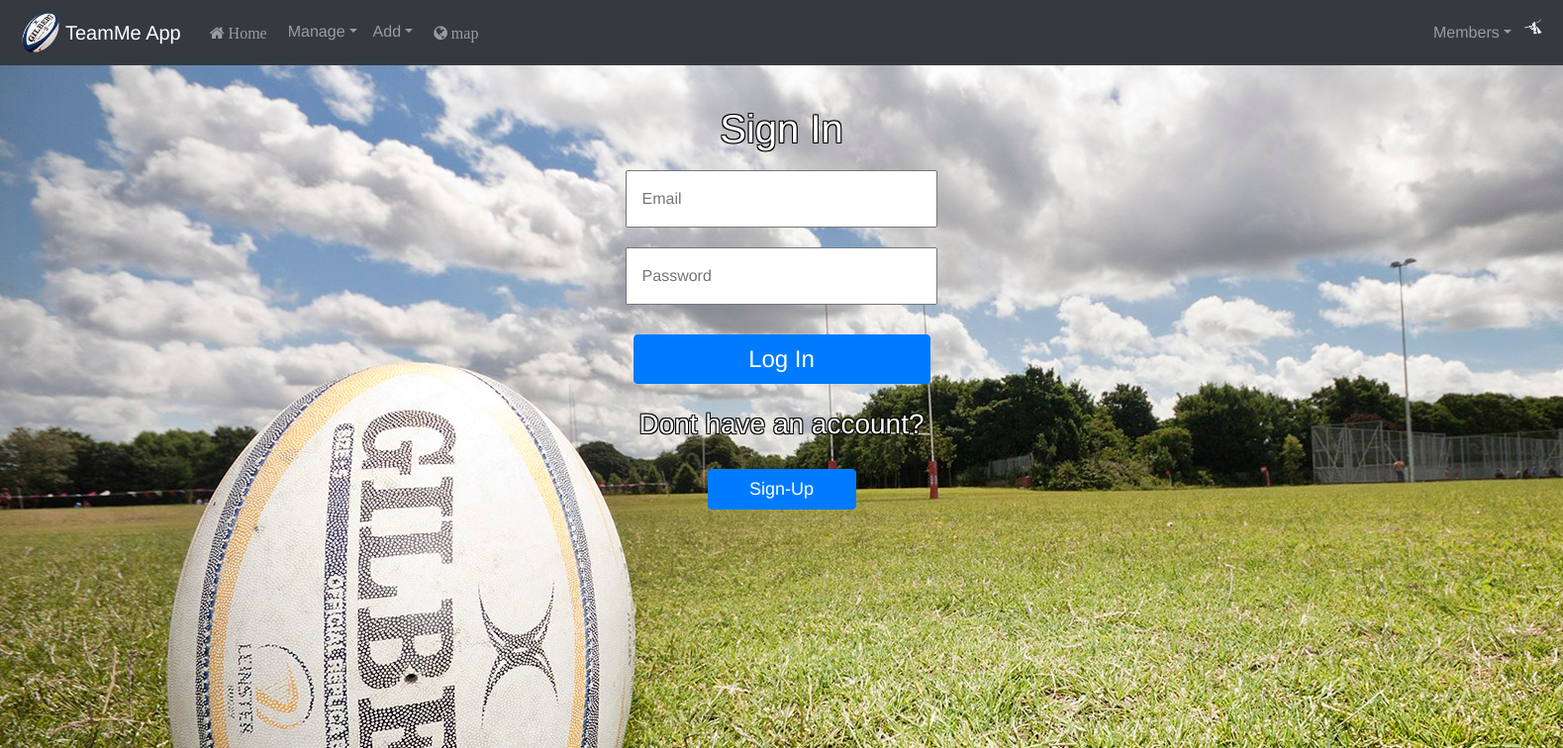
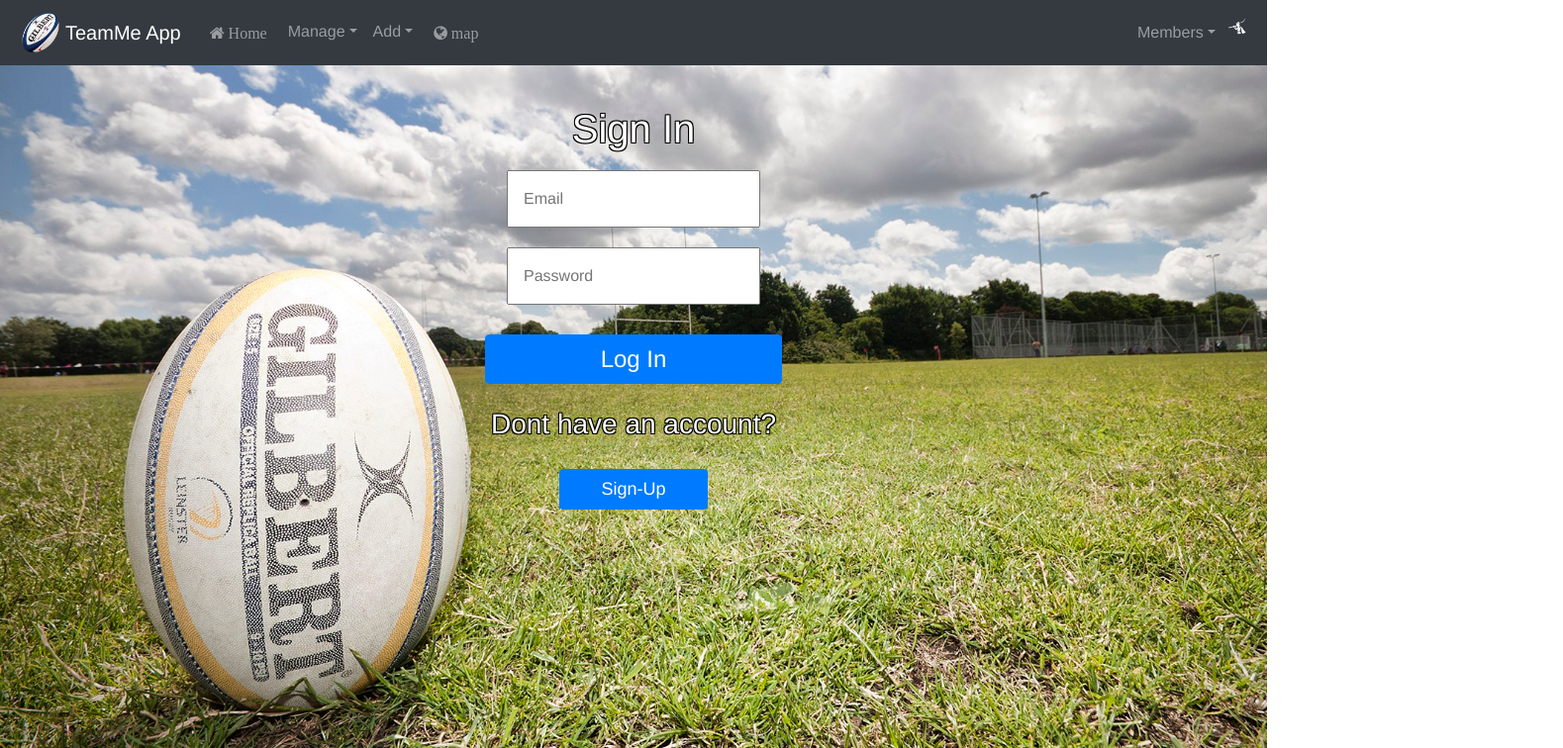
Before and after one commit to Daniel-Collins97/web-dev-3rd-yr-sem1-vue, a Vue app: page /#/login in a window 1280 px wide. Shown: the top 756 px of the page at 99% size, 1579 px wide, since content can reach past the window. Built offline with nearby package versions, Linux system fonts and the light colour scheme; no server answers; what vue-sweetalert, vue-sweetalert2, vue-tables-2, vueform would draw is missing.

Commit message:
fixed background image

```diff
--- a/src/App.vue
+++ b/src/App.vue
@@ -58,13 +58,9 @@
     text-align: center;
     color: #2c3e50;
     overflow: hidden;
-}
-
-.backgroundPic
-{
-  width: 1579px;
-  height: 1080px;
-  background-size: 1579px 1080px;
     background: url("assets/rugby-background-9.jpg") fixed;
+    background-size: cover;
+    min-height: 100vh;
+    min-width: 100%;
   }
 </style>
```
Also changed, not shown: src/components/Home.vue (+5 -5 lines). Lines whose indentation alone changed are shown as unchanged.
